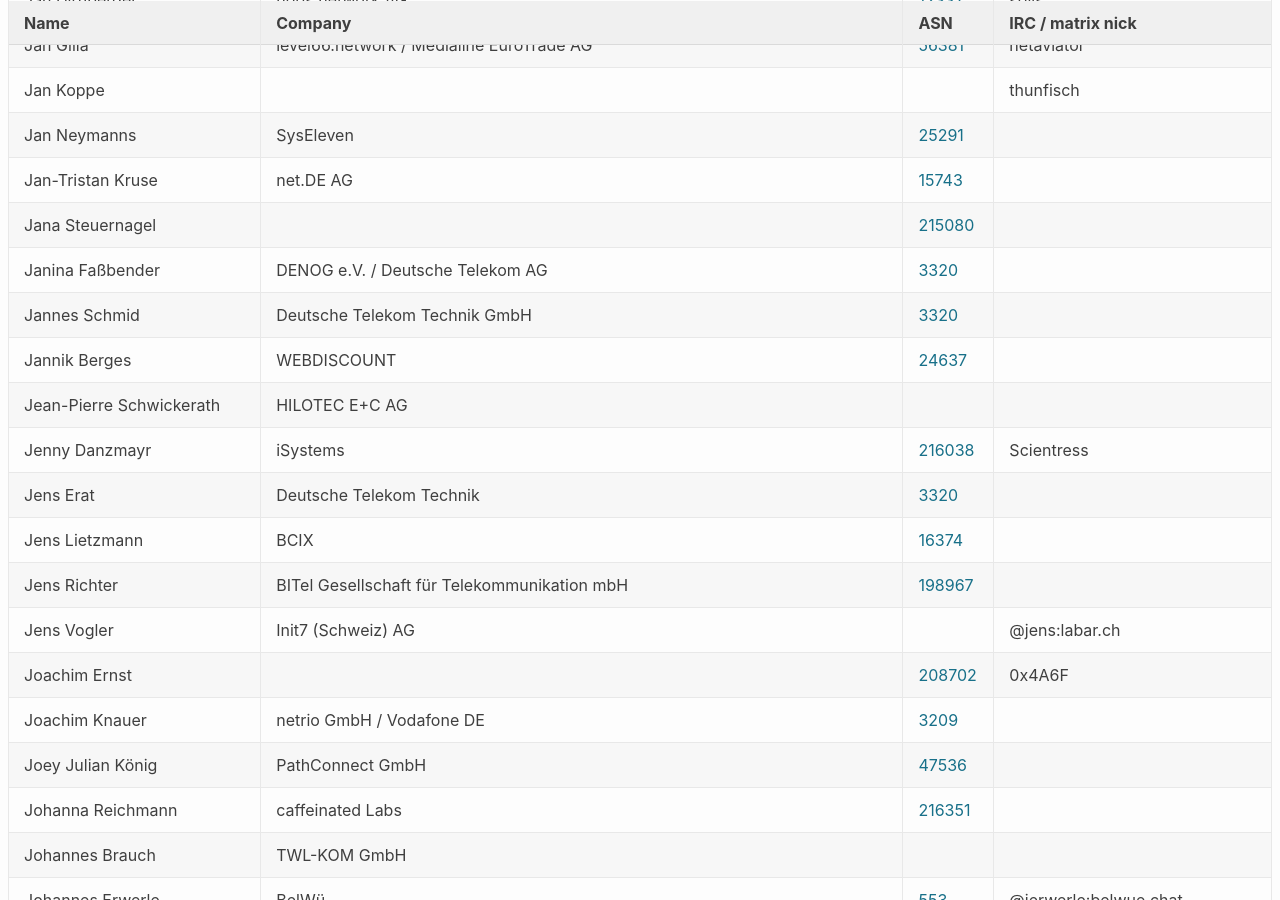
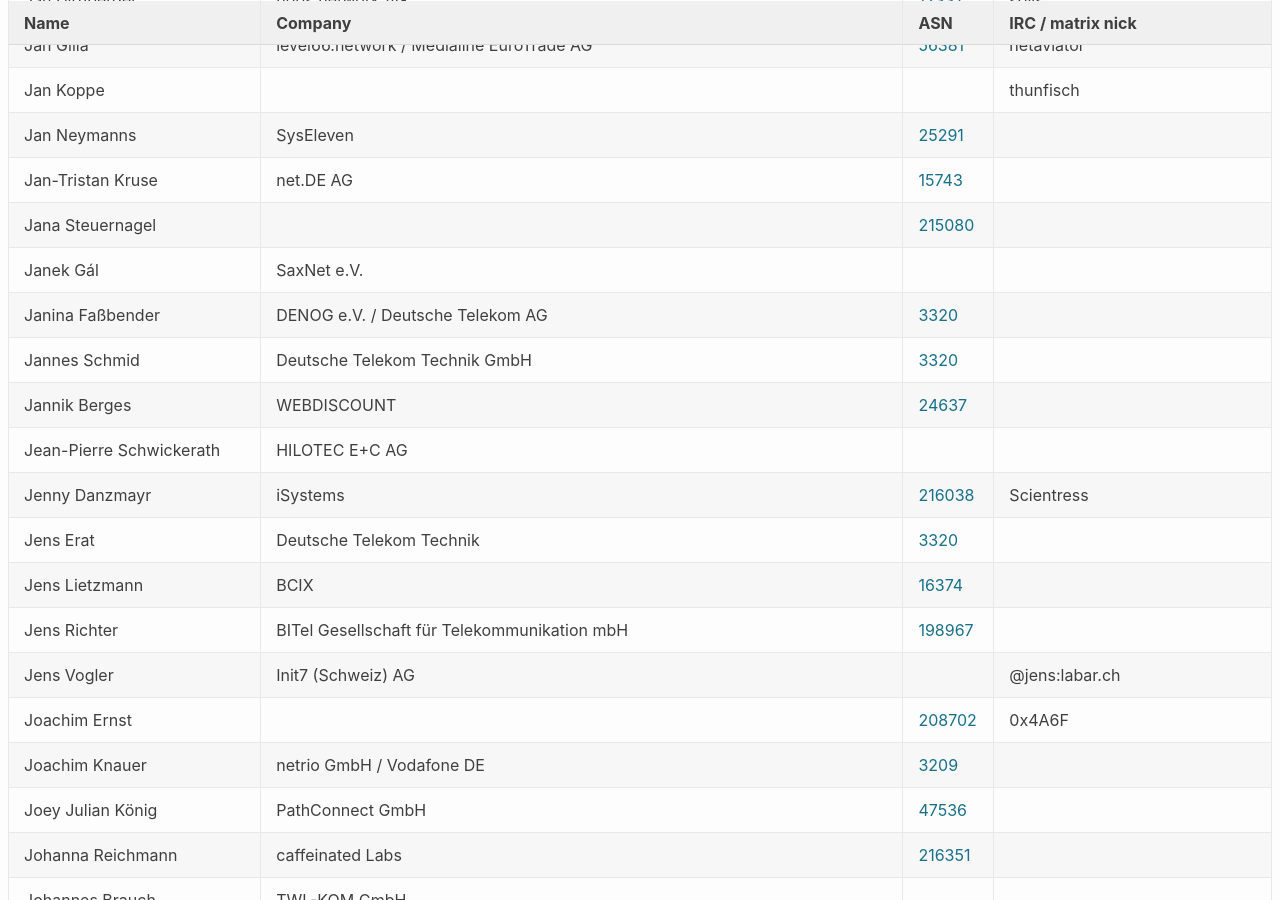
Before and after one commit to denog/pretix-attendeelist, a Jekyll site: the page built from denog17/index.markdown, in a window 1280 px wide and 900 px high, scrolled down 5329 px. Built offline with Jekyll 4.4.1, drawn with Linux system fonts in a browser that asks for light colours.

Commit message:
Latest data: Wed Aug 20 08:11:34 UTC 2025

```diff
--- a/_data/attendees_denog17_onsite.json
+++ b/_data/attendees_denog17_onsite.json
@@ -696,6 +696,12 @@
     "asn": "12337"
   },
   {
+    "name": "Janek Gál",
+    "company": "SaxNet e.V.",
+    "irc": null,
+    "asn": null
+  },
+  {
     "name": "Jan Gilla",
     "company": "level66.network / Medialine EuroTrade AG",
     "irc": "netaviator",
```
